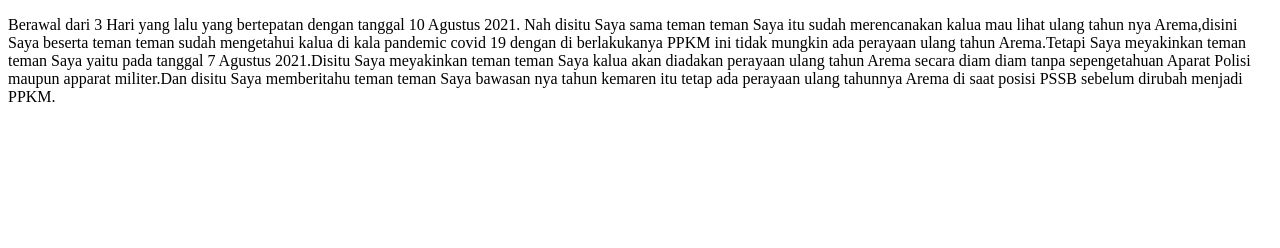
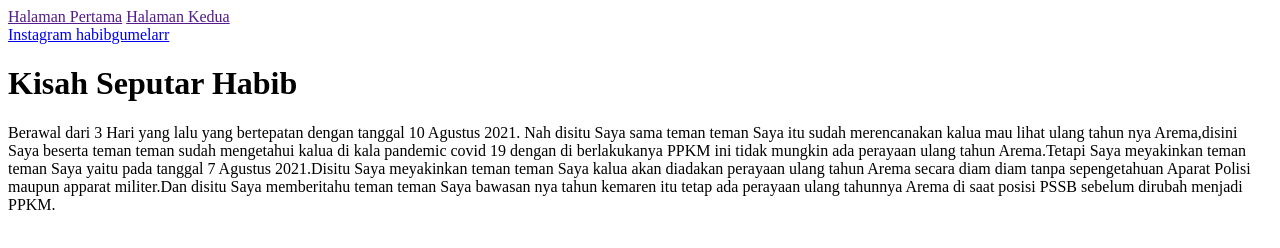
Before and after one commit to habibgumelar2/kisah-habib2, a plain HTML site: page index.html in a window 1280 px wide. Drawn offline with Linux system fonts and the light colour scheme.

Commit message:
Saya Baru Saja menambahkan href 1 dan 2,Saya juga baru saja membuat file tema.css

```diff
--- a/index.html
+++ b/index.html
@@ -7,6 +7,11 @@
     <title>Document</title>
 
 </head>
+<a href="">Halaman Pertama</a>
+<a href="">Halaman Kedua</a>
+<nav></nav>
+<a href="https://www.instagram.com/habibgumelarr/">Instagram habibgumelarr</a>
+<h1>Kisah Seputar Habib</h1>
 <body>
 
 </body>
--- /dev/null
+++ b/tema.css
@@ -0,0 +1,8 @@
+tema.css
+body {
+    background-color: rgb(252, 1, 1);
+}
+h1  {
+    color: black;
+
+}
```
